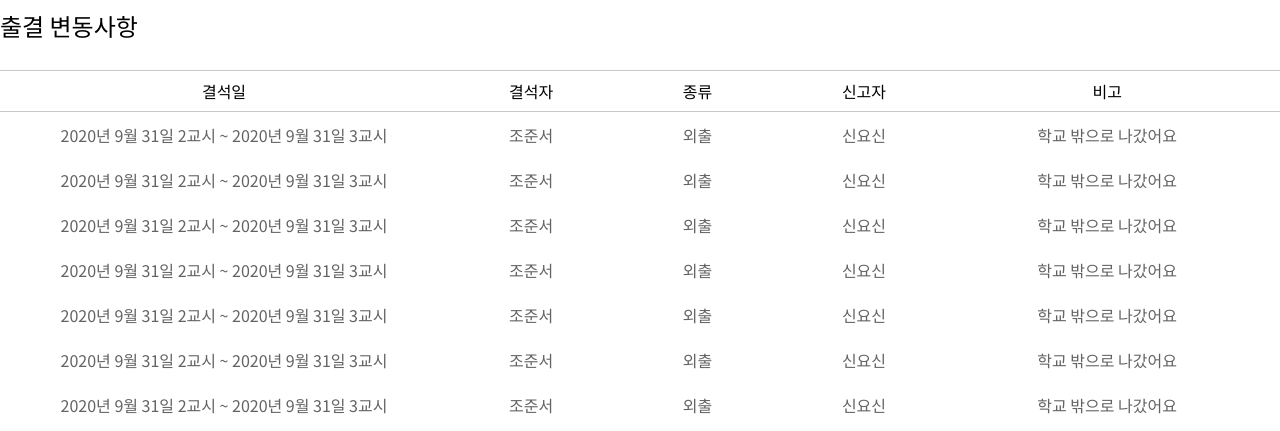
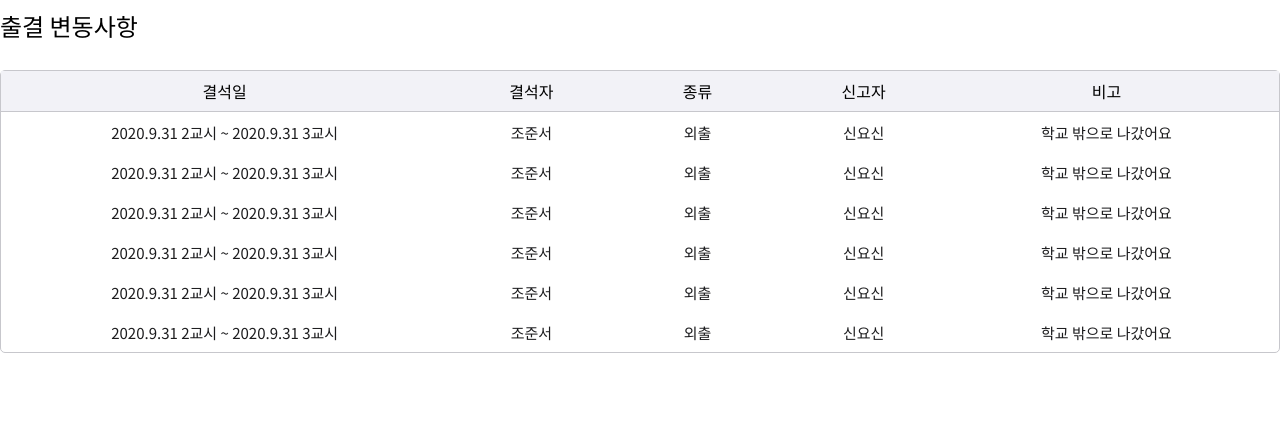
Before and after one commit to DSM-PICK/PICK2021-DESKTOP-CLIENT, a React (Create React App) app: page /atchange in a window 1280 px wide. Shown: the part 498-929 px from the top of the page. Built offline with nearby package versions, Linux system fonts and the light colour scheme; no server answers; sample sign-in values are in the browser's storage.

Commit message:
⚡️ :: (#35) 출결변경 스타일 수정

```diff
--- a/src/components/AttendanceChange/AttendanceChange.tsx
+++ b/src/components/AttendanceChange/AttendanceChange.tsx
@@ -53,7 +53,7 @@ const AttendanceChange: FC = (): JSX.Element => {
                   <List
                     index={index}
                     key={value}
-                    date={"2020년 9월 31일 2교시 ~ 2020년 9월 31일 3교시"}
+                    date={"2020.9.31 2교시 ~ 2020.9.31 3교시"}
                     name={"조준서"}
                     teacherName={"신요신"}
                     reason={"학교 밖으로 나갔어요"}
--- a/src/components/AttendanceChange/List/styles.ts
+++ b/src/components/AttendanceChange/List/styles.ts
@@ -12,14 +12,13 @@ export const ACListCells = styled.div`
 `;
 
 export const ACListColumns = styled.div`
-  height: 45px;
+  height: 40px;
   display: grid;
   grid-template-columns: 35% 13% 13% 13% 25%;
   position: relative;
-  color: ${COLOR.darkGray};
+  color: ${COLOR.black};
   &:hover {
-    transition: 0.3s;
-    color: ${COLOR.black};
+    transition: 0.2s;
     background-color: ${COLOR.grey};
   }
 `;
--- a/src/components/AttendanceChange/styles.ts
+++ b/src/components/AttendanceChange/styles.ts
@@ -29,6 +29,7 @@ export const ACContainer = styled.div`
     flex-direction: column;
     width: 45%;
     gap: 15px;
+    position: relative;
   }
 
   & .aclistbox {
@@ -57,11 +58,12 @@ export const AddButton = styled.input`
 `;
 
 export const ErrorMessage = styled.div<{ display: string }>`
+  position: absolute;
   width: 100%;
   color: red;
   text-align: center;
   bottom: 0;
-  transform: translateY(100%);
+  transform: translateY(180%);
   font-size: 16px;
   display: ${(props) => props.display};
 `;
@@ -72,14 +74,20 @@ export const ACListHeader = styled.div`
   display: grid;
   grid-template-columns: 35% 13% 13% 13% 25%;
   border-bottom: 1px solid ${COLOR.lightGray};
+  background-color: ${COLOR.lighterGray};
 `;
 
 export const ACListBody = styled.div`
   display: grid;
   grid-template-rows: repeat(10, 1fr);
-  height: 320px;
+  height: 240px;
   width: 100%;
-  overflow: scroll;
+  overflow: auto;
+  font-size: 15px;
+  ::-webkit-scrollbar {
+    width: 0;
+    background: transparent;
+  }
 `;
 
 export const ACListHead = styled.div`
@@ -91,29 +99,6 @@ export const ACListHead = styled.div`
 `;
 
 export const ACListContainer = styled.div`
-  border-top: 1px solid ${COLOR.lightGray};
-  border-bottom: 1px solid ${COLOR.lightGray};
+  border: 1px solid ${COLOR.lightGray};
+  border-radius: 5px;
 `;
-
-export const ACListCells = styled.div`
-  width: 100%;
-  height: 100%;
-  display: flex;
-  justify-content: center;
-  align-items: center;
-  position: relative;
-  cursor: default;
-`;
-
-export const ACListColumns = styled.div`
-  height: 45px;
-  display: grid;
-  grid-template-columns: 35% 13% 13% 13% 25%;
-  position: relative;
-  color: ${COLOR.darkGray};
-  &:hover {
-    transition: 0.3s;
-    color: ${COLOR.black};
-    background-color: ${COLOR.grey};
-  }
-`;
```
